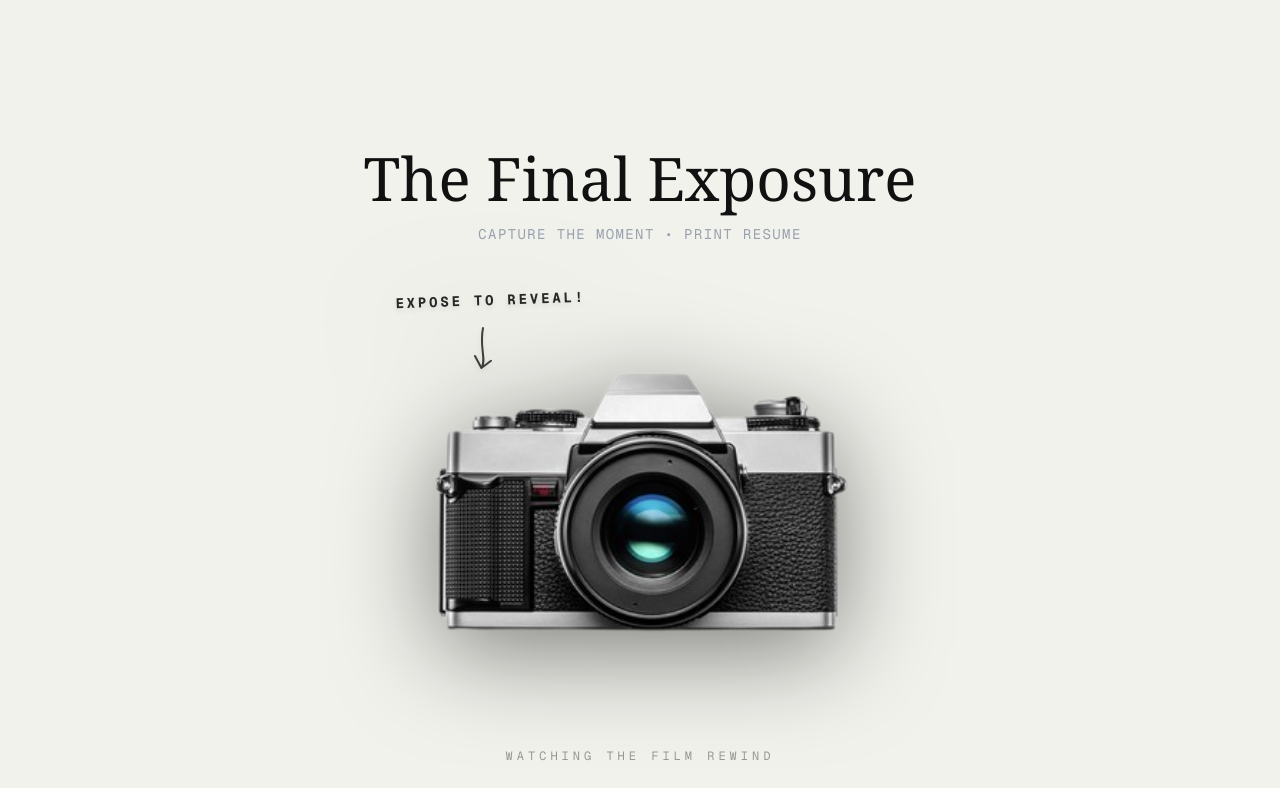
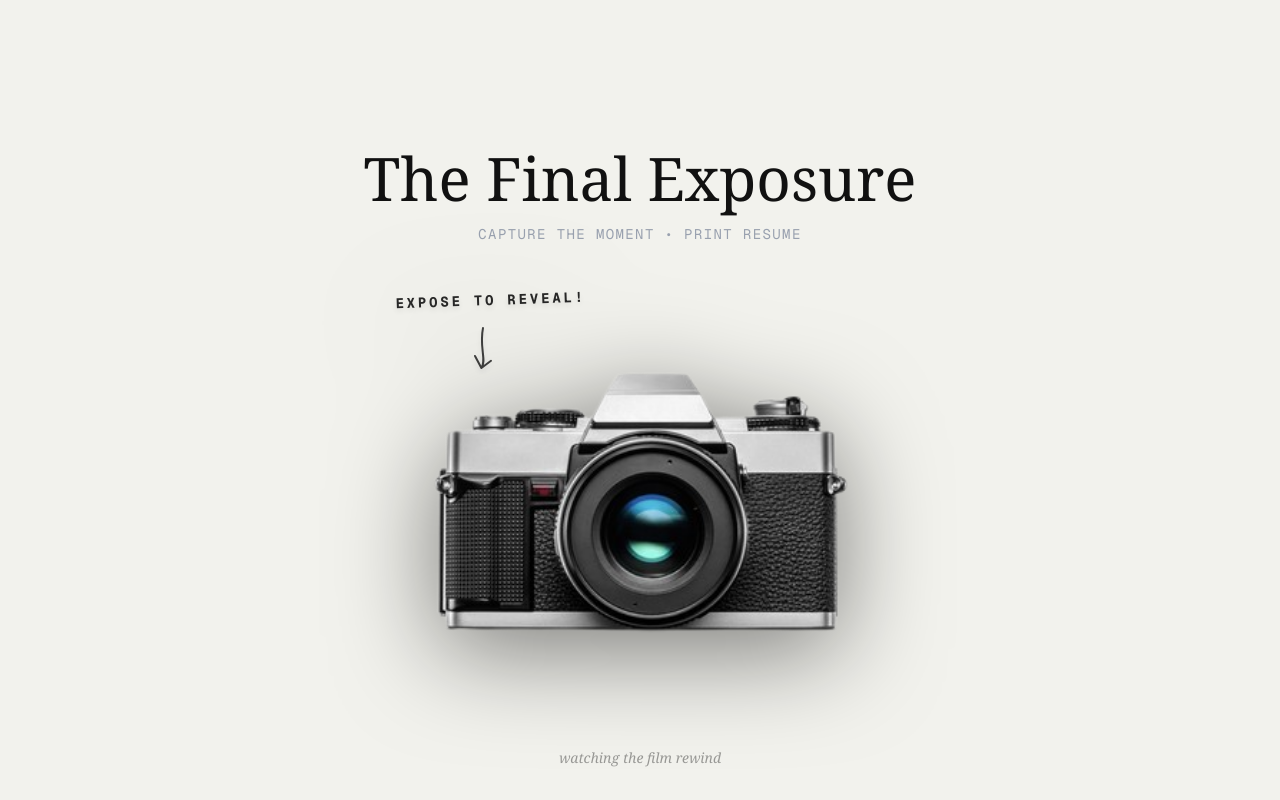
Before and after one commit to wwaiyyee/wwaiyyee, a Next.js app: page / in a window 1280 px wide. Shown: the part 5551-6351 px from the top of the page. Built offline with nearby package versions, Linux system fonts and the light colour scheme.

Commit message:
style: use serif italic for back-to-top, prevent overlap with printed resume

```diff
--- a/components/HomeView.tsx
+++ b/components/HomeView.tsx
@@ -587,6 +587,7 @@ export function HomeView({ onSelectProject }: { onSelectProject: (p: any) => voi
                 </div>
 
                 {/* Back to Top */}
+                <div className={`w-full flex justify-center z-20 transition-all duration-[1200ms] ${photoPrinted ? 'mt-52 md:mt-64' : 'mt-6'}`}>
                     <button
                         onClick={() => {
                             if (isRewinding) return;
@@ -596,12 +597,14 @@ export function HomeView({ onSelectProject }: { onSelectProject: (p: any) => voi
                                 setIsRewinding(false);
                             }, 900);
                         }}
-                    className="relative z-20 mt-6 mb-2 font-mono tracking-[0.25em] uppercase text-[#111]/40 hover:text-[#111]/70 transition-all duration-300 cursor-pointer"
+                        className="relative z-20 mb-4 font-serif italic text-[#111]/40 hover:text-[#111]/70 transition-all duration-300 cursor-pointer"
                     >
-                    <span className={`transition-all duration-500 ${isRewinding ? 'opacity-0 text-xs pointer-events-none absolute inset-0 flex items-center justify-center' : 'opacity-100 text-xs flex items-center justify-center'}`}>watching the film rewind</span>
-                    <span className={`transition-all duration-500 ${isRewinding ? 'opacity-100 text-base md:text-lg font-semibold text-[#111]/70 flex items-center justify-center whitespace-nowrap' : 'opacity-0 text-base pointer-events-none absolute inset-0 flex items-center justify-center'}`}>let&apos;s go back to the first frame!</span>
+                        <span className={`transition-all duration-500 ${isRewinding ? 'opacity-0 text-sm pointer-events-none absolute inset-0 flex items-center justify-center' : 'opacity-100 text-sm flex items-center justify-center'}`}>watching the film rewind</span>
+                        <span className={`transition-all duration-500 ${isRewinding ? 'opacity-100 text-xl md:text-2xl text-[#111]/70 flex items-center justify-center whitespace-nowrap' : 'opacity-0 text-xl pointer-events-none absolute inset-0 flex items-center justify-center'}`}>let&apos;s go back to the first frame!</span>
                     </button>
+                </div>
             </footer>
+
 
             {/* Resume Modal Overlay */}
             {isResumeModalOpen && (
```
Lines whose indentation alone changed are shown as unchanged.
